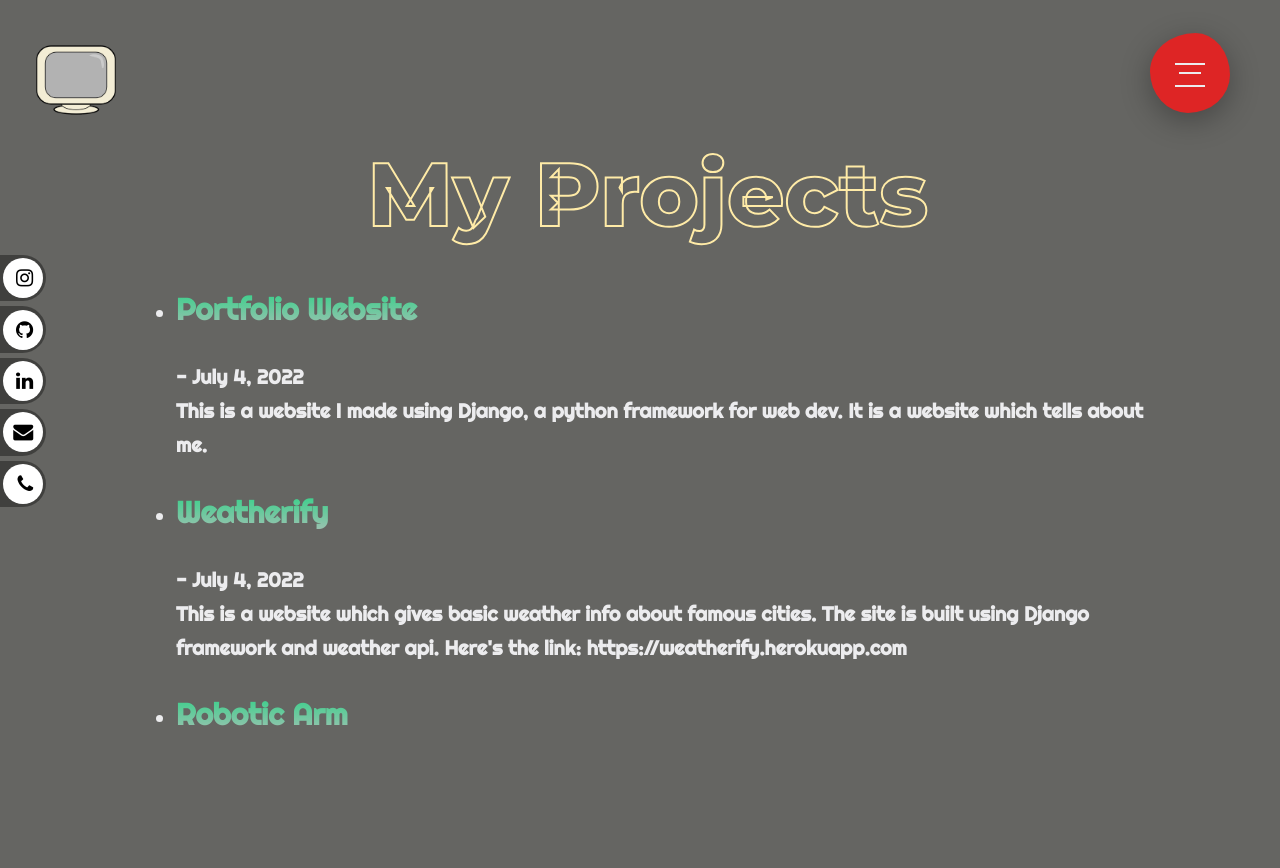
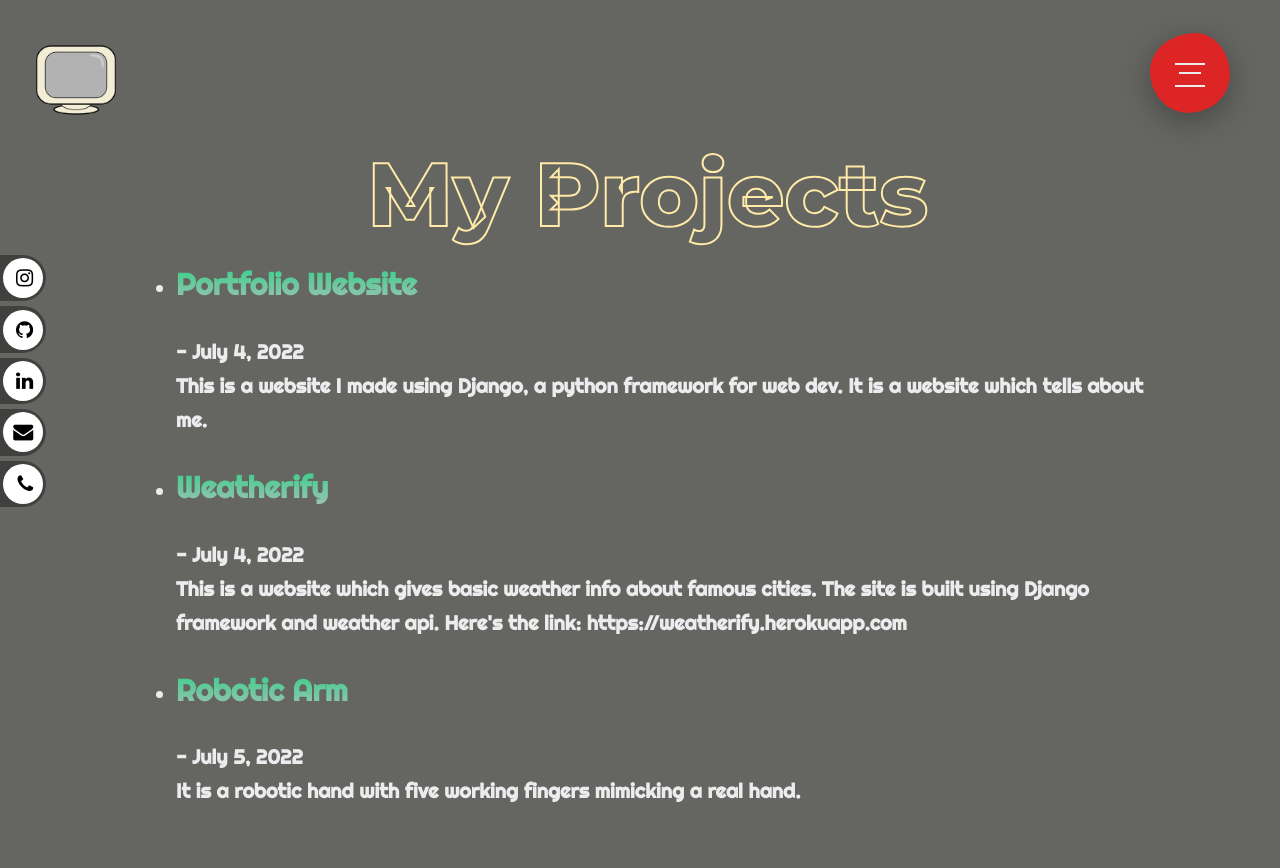
Before and after one commit to soumikrao/portfolioweb, a Django app: page /projects/ in a window 1280 px wide. Run offline with Django 4.2, Linux system fonts and the light colour scheme; data comes from the database, SQL or seed files in the repository; some libraries are stand-ins or nearby versions.

Commit message:
Add files via upload

```diff
--- a/static/css/base.css
+++ b/static/css/base.css
@@ -302,7 +302,6 @@
     padding-right: 10vw;
     width: 80vw;
     height: 60vh;
-    overflow: scroll;
 
 }
 
```
